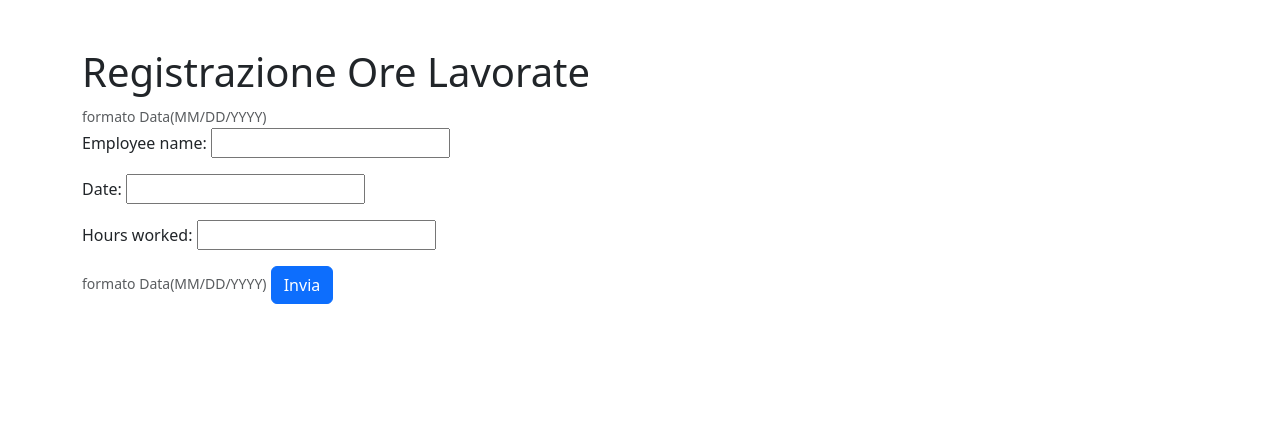
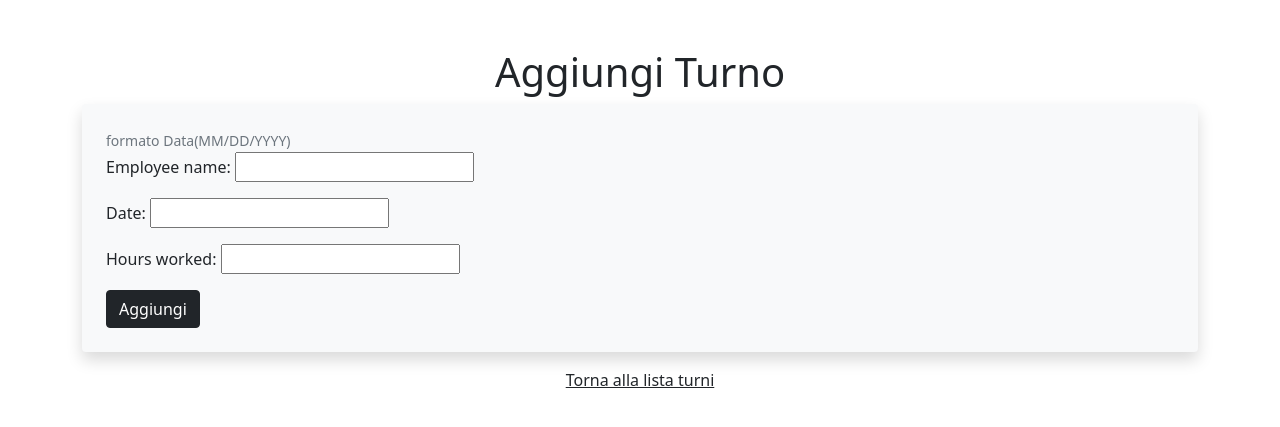
Before and after one commit to Stegosauro76/DjangoPowerPlant, a Django app: page /record/ in a window 1280 px wide. Shown: the top 427 px of the page. Run offline with Django 4.2, Linux system fonts and the light colour scheme.

Commit message:
fix bug ajax

```diff
--- a/gestione_macchine/gestione/admin.py
+++ b/gestione_macchine/gestione/admin.py
@@ -1,5 +1,7 @@
 from django.contrib import admin
-from .models import Stabilimento,Macchinario,WorkHour
+from .models import *
+
+
 
 admin.site.register(Stabilimento)
 admin.site.register(Macchinario)
--- a/gestione_macchine/gestione/templates/gestione/aggiungi_stab.html
+++ b/gestione_macchine/gestione/templates/gestione/aggiungi_stab.html
@@ -15,6 +15,7 @@
     <script src="https://cdn.jsdelivr.net/npm/@popperjs/core@2.9.2/dist/umd/popper.min.js"></script>
 
     <script src="https://cdn.jsdelivr.net/npm/bootstrap@5.0.2/dist/js/bootstrap.min.js"></script>
+    <script src="https://code.jquery.com/jquery-3.6.0.min.js"></script>
 
 </head>
 
@@ -22,7 +23,7 @@
 
     <div class="container fluid mt-5 no-padding">
 
-        <div id="responseMessage" class="alert alert-danger" role="alert" style="display: none;"></div>
+        <div id="responseMessage"></div>
 
         <h1 class="text-center text-dark">Aggiungi Stabilimento</h1>
 
--- a/gestione_macchine/gestione/templates/gestione/work_hours.html
+++ b/gestione_macchine/gestione/templates/gestione/work_hours.html
@@ -1,31 +1,57 @@
+
+
    <!DOCTYPE html>
+
    <html lang="it">
+
    <head>
+
        <meta charset="UTF-8">
+
        <meta name="viewport" content="width=device-width, initial-scale=1.0">
-    <title>Registrazione Ore Lavorate</title>
-    <link rel="stylesheet" href="https://cdn.jsdelivr.net/npm/bootstrap@5.3.0-alpha1/dist/css/bootstrap.min.css">
+
+       <title>Aggiungi Turno</title>
+
+       <link href="https://cdn.jsdelivr.net/npm/bootstrap@5.0.2/dist/css/bootstrap.min.css" rel="stylesheet">
+
+       <script src="https://cdn.jsdelivr.net/npm/@popperjs/core@2.9.2/dist/umd/popper.min.js"></script>
+
+       <script src="https://cdn.jsdelivr.net/npm/bootstrap@5.0.2/dist/js/bootstrap.min.js"></script>
+       <script src="https://code.jquery.com/jquery-3.6.0.min.js"></script>
+
    </head>
+
    <body>
 
-    <div class="container mt-5">
-        <h1>Registrazione Ore Lavorate</h1>
+       <div class="container fluid mt-5 ">
 
-        <div id='#responseMessage'></div>
 
-        <form id ="AggiungiOre"  method="post">
+           <h1 class="text-center text-dark">Aggiungi Turno</h1>
+
+
+           <div id="responseMessage"></div>
+
+           <form id="AggiungiOre" method="post" class="bg-light p-4 rounded shadow">
+
                {% csrf_token %}
                <small class="form-text text-muted" title="Formato: DD/MM/YYYY">formato Data(MM/DD/YYYY)</small>
                {{ form.as_p }}
-              <small class="form-text text-muted" title="Formato: DD/MM/YYYY">formato Data(MM/DD/YYYY)</small>
-             <button type="submit" class="btn btn-primary">Invia</button>
+
+
+               <button type="submit" class="btn btn-dark">Aggiungi</button>
+
            </form>
 
 
+
+           <a href="{% url 'lista_turni' %}" class="d-block text-center mt-3 text-dark">Torna alla lista turni</a>
+
        </div>
-   <script>
 
 
+
+
+   <script>
     $(document).ready(function() {
 
         // Aggiungiamo un gestore di eventi per l'invio del form
@@ -59,7 +85,7 @@
 
                     // Mostriamo un messaggio di successo all'utente
 
-                    $('#responseMessage').html('<p>Macchina aggiunta con successo!</p>');
+                    $('#responseMessage').html('<p>Turno aggiunto con successo!</p>');
 
                 },
 
@@ -82,6 +108,6 @@
 
 
 </script>
-    <script src="https://cdn.jsdelivr.net/npm/bootstrap@5.3.0-alpha1/dist/js/bootstrap.bundle.min.js"></script>
+
 </body>
 </html>
```
Also changed, not shown: gestione_macchine/gestione/templates/gestione/aggiungi_macchina.html (+4 -3 lines), gestione_macchine/gestione/templates/gestione/lista_turni.html (+6 -6 lines), gestione_macchine/db.sqlite3. Lines whose indentation alone changed are shown as unchanged.
